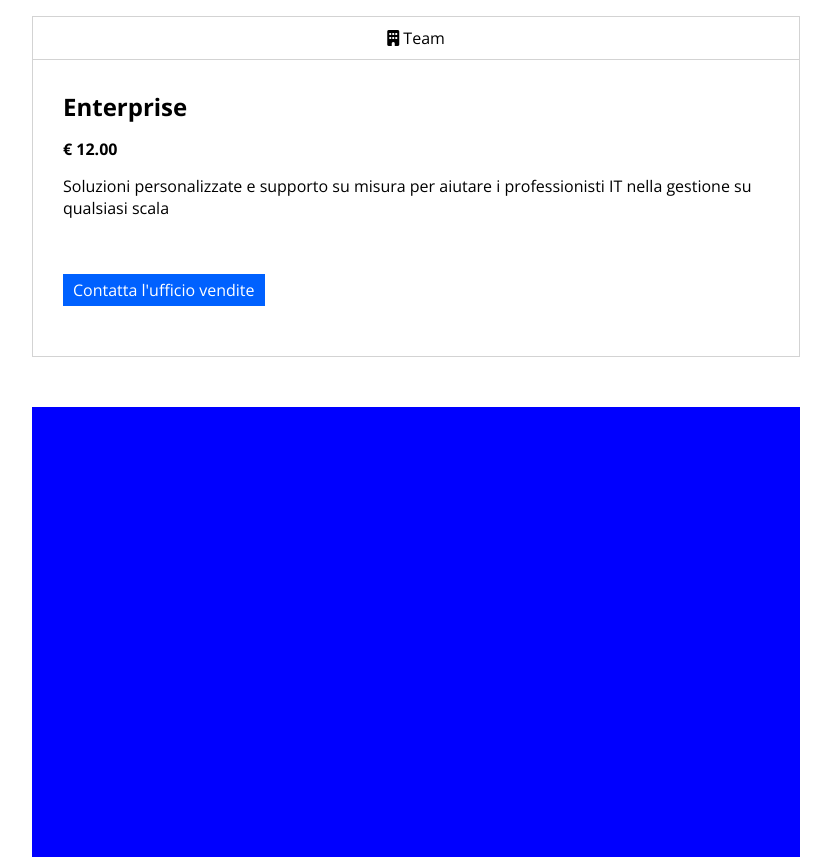
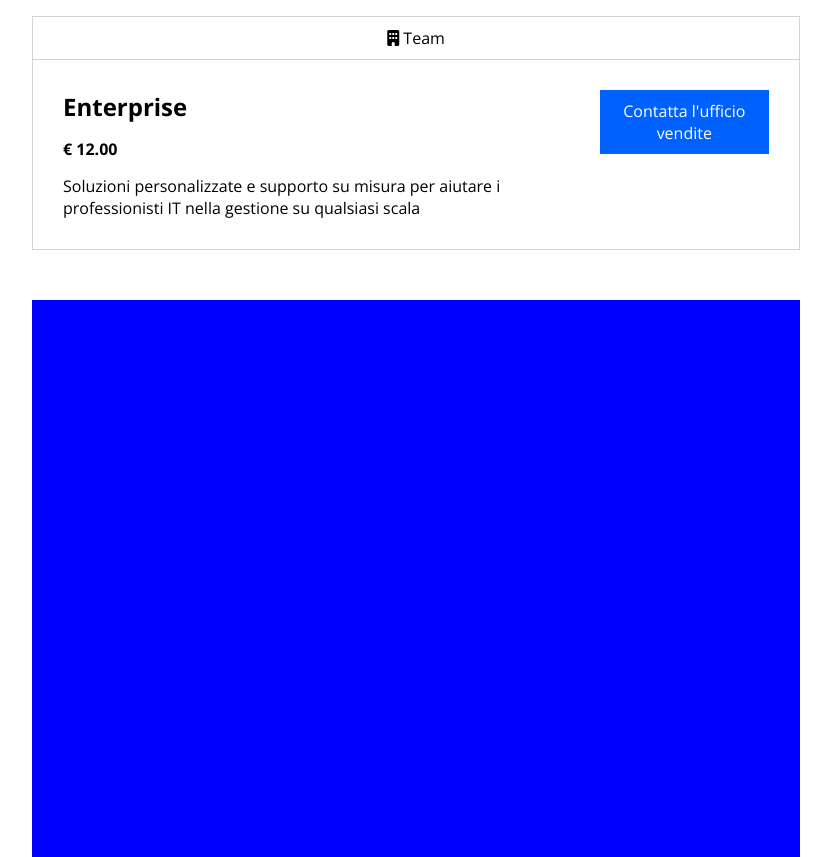
Before and after one commit to francistooth/htmlcss-dropbox, a plain HTML site: page index.html in a window 1280 px wide. Shown: the part 2807-3664 px from the top of the page, without its empty margins (224-1055 px from the left). Drawn offline with nearby package versions, Linux system fonts and the light colour scheme.

Commit message:
plans complete, partner section structure added

```diff
--- a/css/main-style.css
+++ b/css/main-style.css
@@ -118,12 +118,21 @@ ul li {
 }
 
 .extra > .plan-desc{
-    width: 100%;
+    width: 70%;
+}
+
+.extra > .right {
+    width: 30%;
+    padding: 30px;
+    border: 1px solid lightgray;
+    border-left: none;
+    border-top: none;
+    margin: 0 auto;
 }
 
 .extra-button {
-    text-align: center;
-    padding: 5px 10px;
+    display: block;
+    width: 100%;
 }
 
 /* partner section */
--- a/css/style.css
+++ b/css/style.css
@@ -33,7 +33,6 @@ body {
     color: #0061ff;
 }
 
-
 /* custom scrollbar */
 
 /* total width */
--- a/index.html
+++ b/index.html
@@ -225,14 +225,15 @@
                         <i class="fa-solid fa-building"></i> <label> Team</label>
                     </div>
                     <div class="extra">
-                        <div class="plan-desc">
+                        <div class="plan-desc" style="border-right: none;">
                             <h1>Enterprise</h1>
 
                             <h4>&euro; 12.00</h4>
 
                             <p>Soluzioni personalizzate e supporto su misura per aiutare i professionisti IT nella gestione su qualsiasi scala</p>
-
-                            <a href="#" class="button-blue nodeco extra-button"> Contatta l'ufficio vendite </a>
+                        </div>
+                        <div class="right">
+                            <a href="#" class="button-blue nodeco main-button extra-button"> Contatta l'ufficio vendite </a>
                         </div>
                     </div>
                 </div>
@@ -241,7 +242,12 @@
             <!-- dropbox partner -->
 
             <section class="partner">
+                <div class="partner-img">
 
+                </div>
+                <div class="partner-text">
+
+                </div>
             </section>
 
             <!-- dropbox business -->
```
